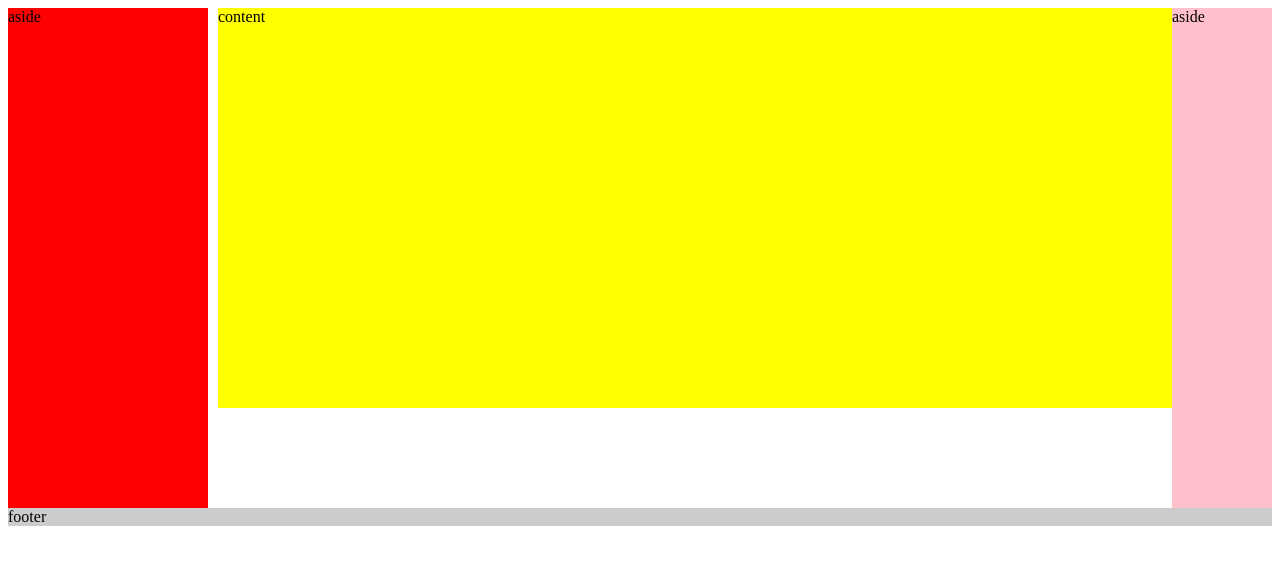
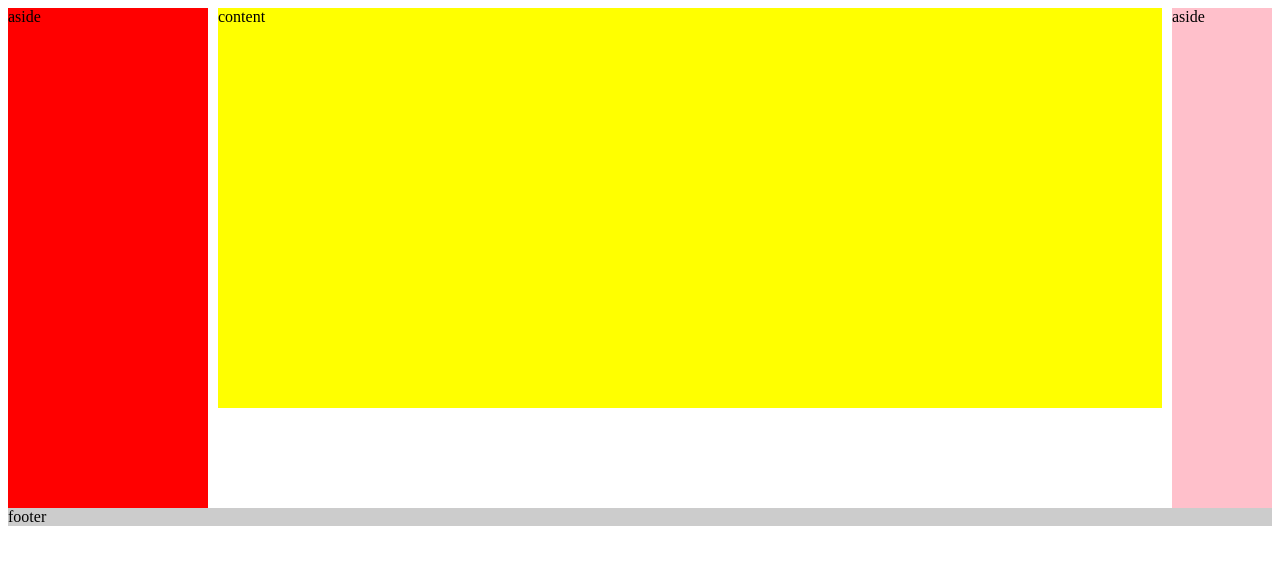
Before and after one commit to joinmouse/layout, a plain HTML site: page index3.html in a window 1280 px wide. Drawn offline with Linux system fonts and the light colour scheme.

Commit message:
modified

```diff
--- a/index3.css
+++ b/index3.css
@@ -14,6 +14,7 @@
   height: 400px;
   background: yellow;
   margin-left:210px;
+  margin-right: 110px;
 }
 
 #footer{
```
